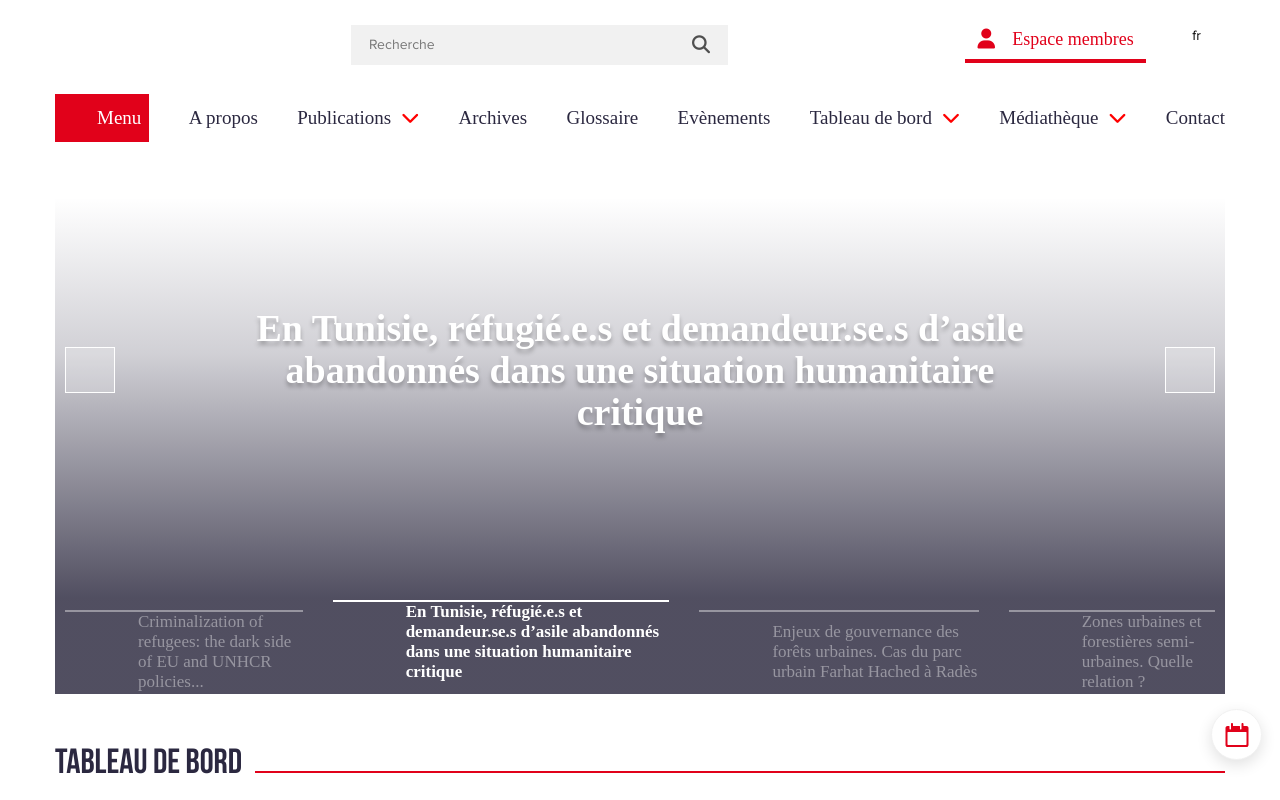
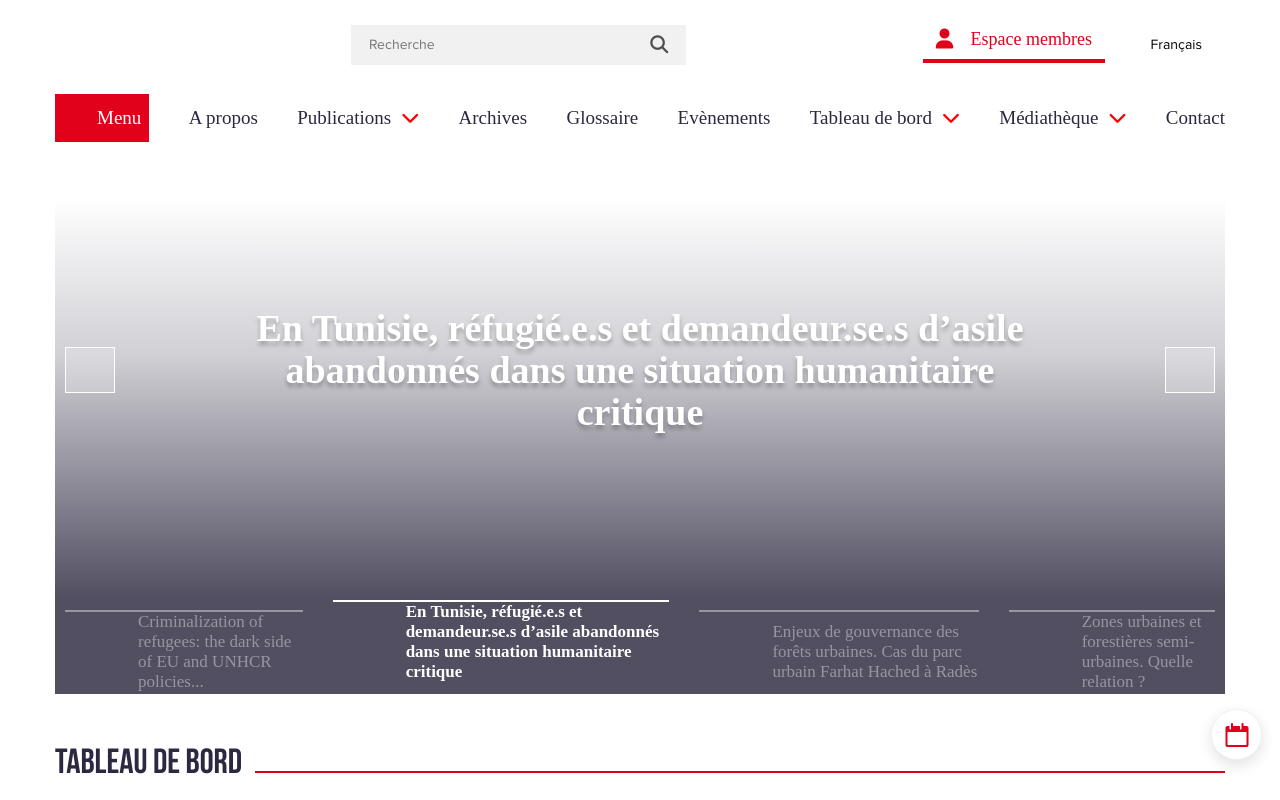
Before and after one commit to tarekguermazi/buildfront0602, a React (Create React App) app: page / in a window 1280 px wide. Shown: the top 800 px of the page. Built offline with nearby package versions, Linux system fonts and the light colour scheme.

Commit message:
show the language name in the header

```diff
--- a/src/App.css
+++ b/src/App.css
@@ -206,7 +206,7 @@
 .button__language:hover .dropdown__translate {
   display: block;
   position: absolute;
-  top: 60px;
+  top: 55px;
   border: 1px solid #f1f1f1;
   box-shadow: 0px 4px 14px rgba(0, 0, 0, 0.25);
   z-index: 600;
@@ -369,7 +369,9 @@
 .dropdown:hover i {
   animation: fade-out-arrow 0.2s ease-out forwards;
 }
-
+.button__language:hover img {
+  animation: fade-out-arrow 0.2s ease-out forwards;
+}
 .links__sub {
   display: none;
 }
--- a/src/view/Layout/I18nSelect.tsx
+++ b/src/view/Layout/I18nSelect.tsx
@@ -10,7 +10,15 @@ function I18nSelect(props) {
   return (
     <>
       <div className='button__language'>
-        <p>{getLanguageCode()} &nbsp;</p>
+        <p>
+          {getLanguages()
+            .filter((item) => {
+              return item.id === getLanguageCode();
+            })
+            .map((item) => {
+              return item.label;
+            })}
+        </p>
         <img className='lazyload' src={arrow__down} alt='Arrow Down Icon' />
         <ul className='dropdown__translate'>
           {getLanguages().map((language) => (
```
